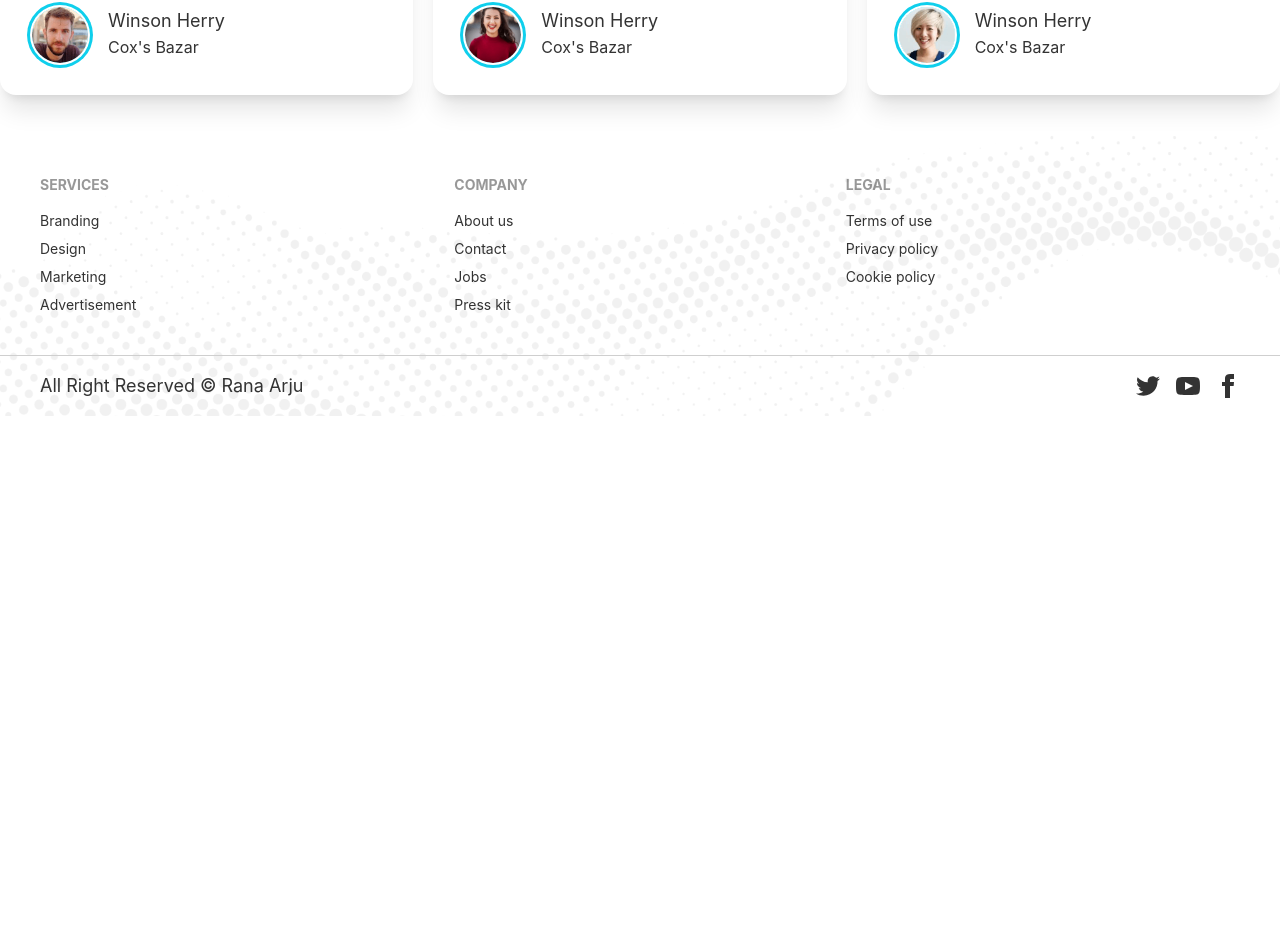
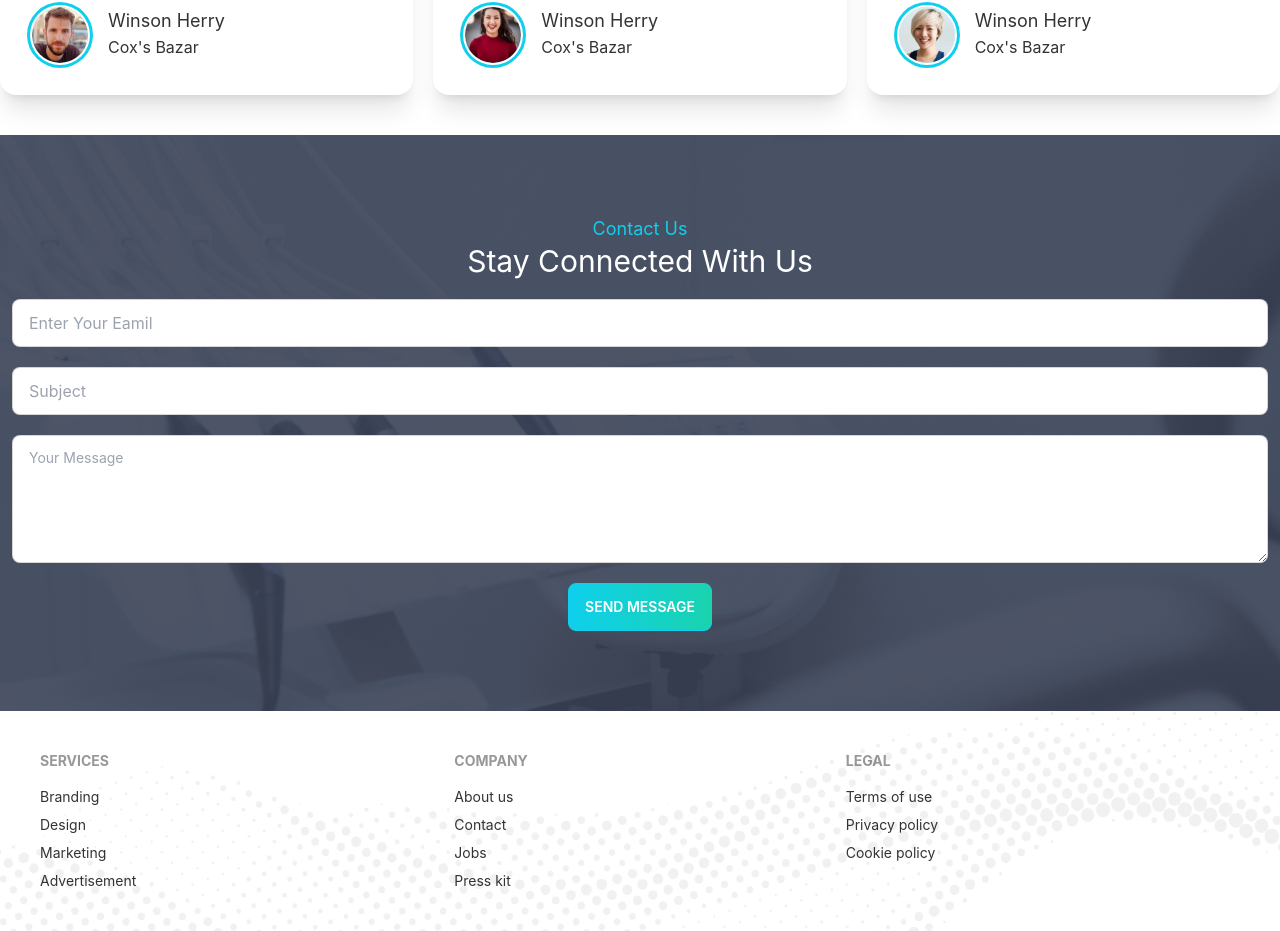
Before and after one commit to rana-arju/doctor-portal-client, a React (Create React App) app: page / in a window 1280 px wide. Shown: the part 2927-3859 px from the top of the page. Before the commit the page ends 3343 px from the top, so only its background shows below. Built offline with nearby package versions, Linux system fonts and the light colour scheme.

Commit message:
after complate contact section and full home page

```diff
--- a/src/Pages/Home/ContactUs.js
+++ b/src/Pages/Home/ContactUs.js
@@ -0,0 +1,32 @@
+import React from 'react';
+import contactbg from '../../assets/images/appointment.png';
+const ContactUs = () => {
+    return (
+   <div className='py-10 md:py-20' style={{background: `url(${contactbg})`}}>
+        <div className='text-center text-white mb-5'>
+            <h4 className='capitalize text-lg text-primary'>Contact Us</h4>
+            <h2 className='capitalize text-3xl'>Stay connected with us</h2>
+        </div>
+            <div className='w-full px-3 md:2/5 md:mx-auto'>
+                <form>
+                <div>
+                <input type="email" placeholder="Enter Your Eamil" class="input input-bordered w-full  block mb-5" />
+                </div>
+               <div>
+                <input type="text" placeholder="Subject" class="input form-control input-bordered w-full  block mb-5" />
+               </div>
+                <div class="form-control mb-5">
+                <textarea class="textarea textarea-bordered h-32" placeholder="Your Message"></textarea>
+                </div>
+                <div className='text-center'>
+                <button className="btn btn-primary bg-gradient-to-r from-primary to-secondary text-white" type='submit'>send message</button>
+                </div>
+
+
+                </form>
+        </div>
+    </div>
+    );
+};
+
+export default ContactUs;
--- a/src/Pages/Home/Home.js
+++ b/src/Pages/Home/Home.js
@@ -1,6 +1,7 @@
 import React from 'react';
 import About from './About';
 import Banner from './Banner';
+import ContactUs from './ContactUs';
 import Info from './Info';
 import MakeAppointment from './MakeAppointment';
 import Services from './Services';
@@ -15,6 +16,7 @@ const Home = () => {
             <About />
             <MakeAppointment />
             <Testimonials />
+            <ContactUs />
         </div>
     );
 };
```
